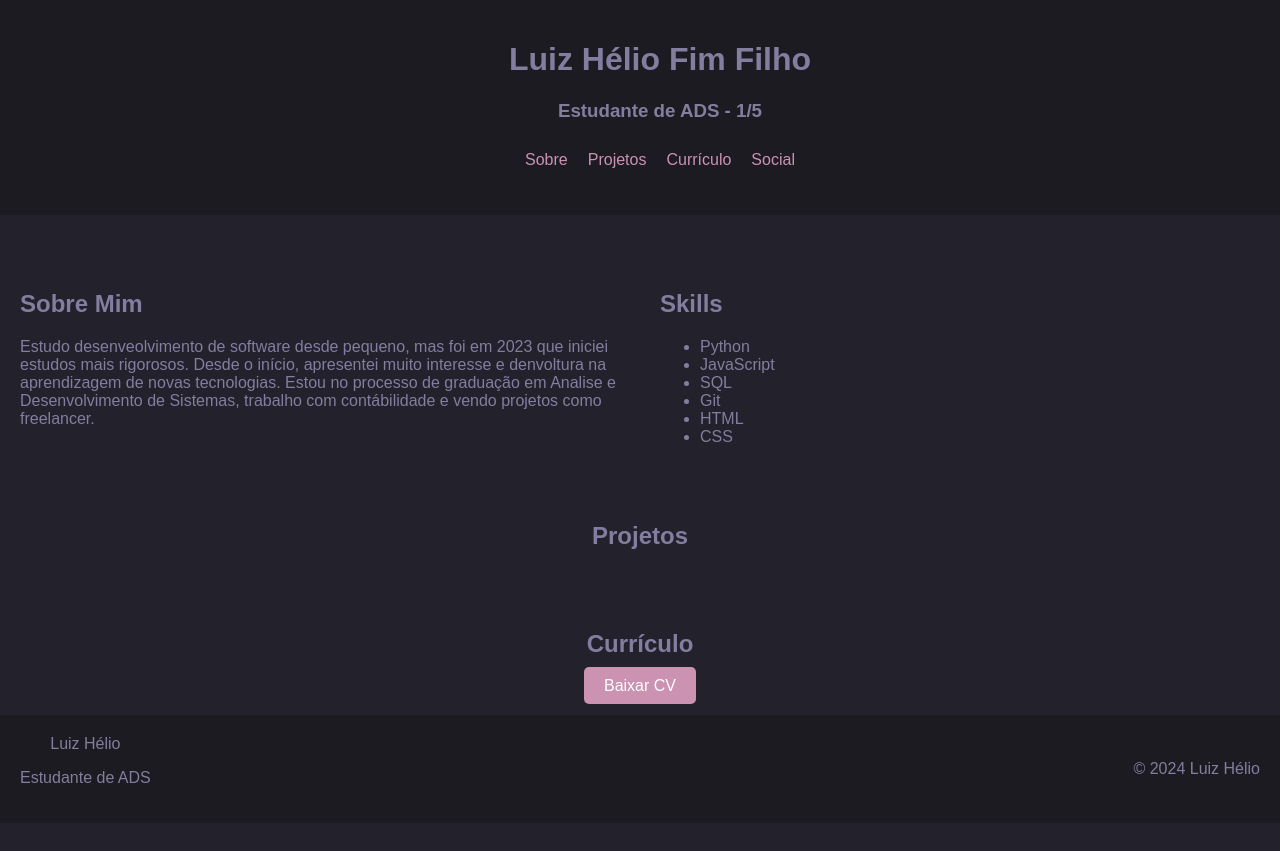
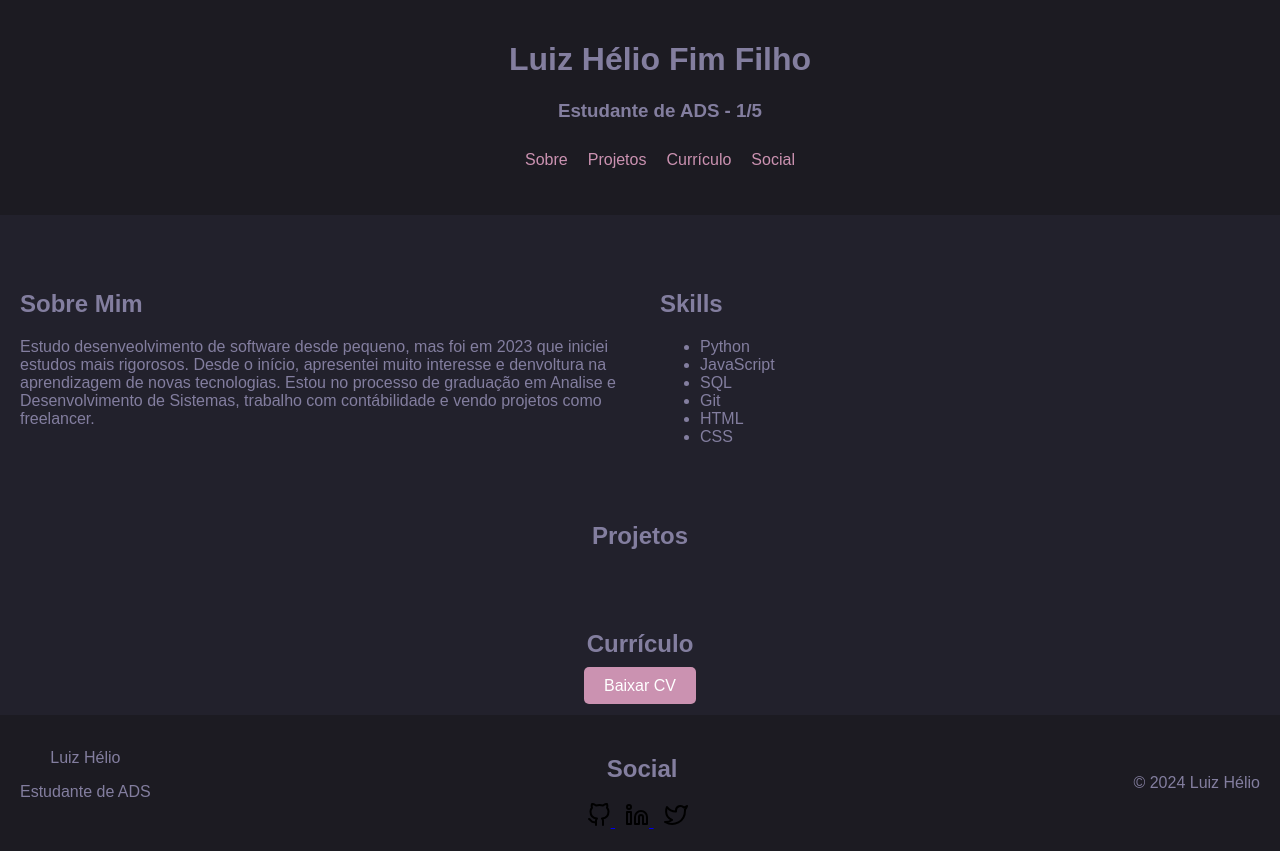
Before and after one commit to LuizHelio-Fim/Portfolio-2.0, a plain HTML site: page index.html in a window 1280 px wide. Before the commit the page ends 823 px from the top, so only its background shows below. Drawn offline with Linux system fonts and the light colour scheme; a script that the page names is missing.

Commit message:
Update index.html

```diff
--- a/index.html
+++ b/index.html
@@ -60,6 +60,17 @@
             <p>Estudante de ADS</p>
         </div>
         <div class="social">
+            <h2>Social</h2>
+            <a target="_blank" href="https://github.com/LuizHelio-Fim">
+                <img src="./assets/github.svg" alt="github icon">
+            </a>
+            <a target="_blank" href="https://br.linkedin.com/in/luiz-h%C3%A9lio-fim-filho-24453528b">
+                <img src="./assets/linkedin.svg" alt="linkedin icon">
+            </a>
+            <a target="_blank" href="https://twitter.com/DevLuizHelio">
+                <img src="./assets/twitter.svg" alt="twitter icon">
+            </a>
+
             </div>
         <p>© 2024 Luiz Hélio</p>
     </footer>
```
